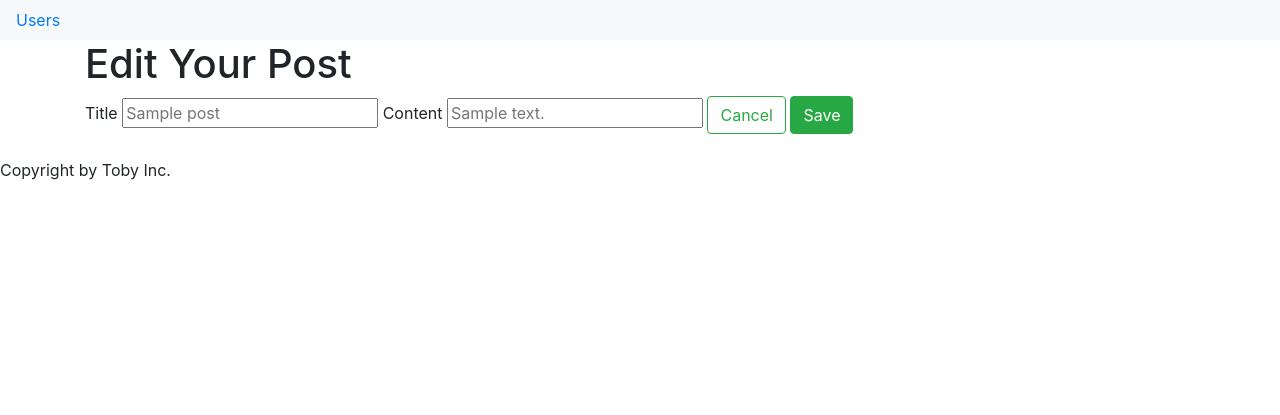
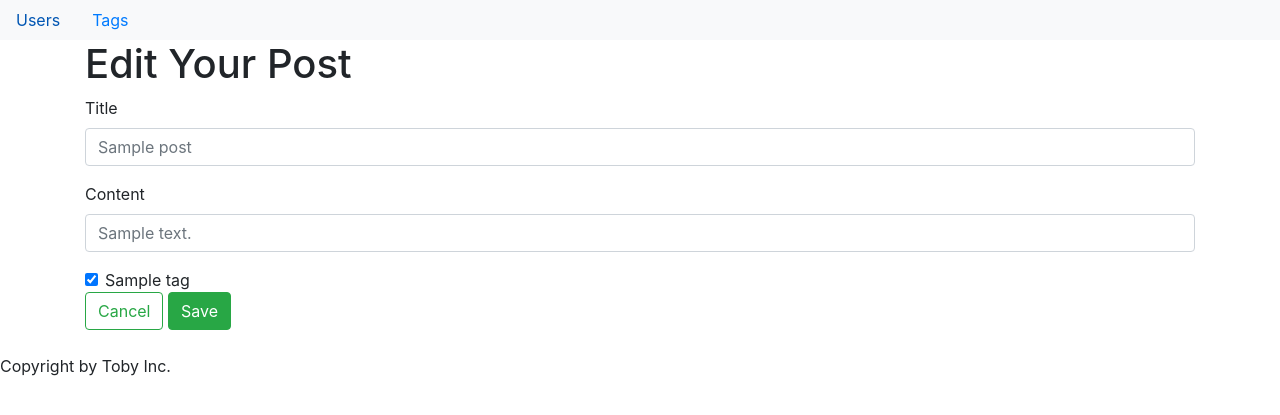
Before and after one commit to ConnorDieck/bogly, a Flask app: page /posts/1/edit in a window 1280 px wide. Shown: the top 415 px of the page. Run offline with Flask 2, Linux system fonts and the light colour scheme; tables that the repository leaves empty hold one stand-in row (values such as "Sample post"); some libraries are stand-ins or nearby versions.

Commit message:
Finished code other than tests. Need to determine how to delete models with dependencies

```diff
--- a/app.py
+++ b/app.py
@@ -1,7 +1,7 @@
 """Blogly application."""
 
-from flask import Flask, request, redirect, render_template
-from models import db, connect_db, User, Post
+from flask import Flask, request, redirect, render_template, flash
+from models import db, connect_db, User, Post, Tag, PostTag
 
 app = Flask(__name__)
 app.config['SQLALCHEMY_DATABASE_URI'] = 'postgresql:///blogly'
@@ -33,7 +33,7 @@ def list_users():
 def show_add_user():
     """Show an add form for users"""
 
-    return render_template("new-user.html")
+    return render_template("add-user.html")
 
 @app.route('/users/new', methods=["POST"])
 def process_add_user():
@@ -55,7 +55,7 @@ def show_user(user_id):
 
     user = User.query.get_or_404(user_id)
     posts = user.posts
-    return render_template("detail.html", user=user, posts=posts)
+    return render_template("user-detail.html", user=user, posts=posts)
 
 @app.route('/users/<int:user_id>/edit')
 def show_user_edit(user_id):
@@ -91,12 +91,13 @@ def delete_user(user_id):
     return redirect('/users')
 
 @app.route('/users/<int:user_id>/posts/new')
-def show_post_form(user_id):
+def add_post(user_id):
     """Shows form to add post for given user"""
 
     user = User.query.get_or_404(user_id)
+    tags = Tag.query.all()
 
-    return render_template("post-form.html", user=user)
+    return render_template("add-post.html", user=user, tags=tags)
 
 @app.route('/users/<int:user_id>/posts/new', methods=["POST"])
 def process_newpost(user_id):
@@ -104,8 +105,13 @@ def process_newpost(user_id):
 
     title = request.form["title"]
     content = request.form["content"]
+    tags = request.form.getlist("tags")
 
-    post = Post(title=title, content=content, user_id=user_id)
+    # Use .getlist() to extract list of tag ids from inputs with name "tags" and then form a list of associated tags
+    tag_ids = [int(num) for num in request.form.getlist("tags")]
+    tags = Tag.query.filter(Tag.id.in_(tag_ids)).all()
+
+    post = Post(title=title, content=content, user_id=user_id, tags=tags)
 
     db.session.add(post)
     db.session.commit()
@@ -118,15 +124,18 @@ def show_post(post_id):
 
     post = Post.query.get_or_404(post_id)
 
-    return render_template("post-detail.html", post=post)
+    tags = post.tags
+
+    return render_template("post-detail.html", post=post, tags=tags)
 
 @app.route('/posts/<int:post_id>/edit', methods=["GET"])
 def show_post_edit_form(post_id):
     """Show the edit page for a post"""
 
     post = Post.query.get_or_404(post_id)
+    tags = Tag.query.all()
 
-    return render_template("edit-post.html", post=post)
+    return render_template("edit-post.html", post=post, tags=tags)
 
 @app.route('/posts/<int:post_id>/edit', methods=["POST"])
 def edit_post(post_id):
@@ -140,17 +149,102 @@ def edit_post(post_id):
     post.title = title
     post.content = content
 
+    # Use .getlist() to extract list of tag ids from inputs with name "tags" and then form a list of associated tags
+    tag_ids = [int(num) for num in request.form.getlist("tags")]
+    tags = Tag.query.filter(Tag.id.in_(tag_ids)).all()
+
+    post.tags = tags
+
     db.session.commit()
 
     return redirect(f'/posts/{post_id}')
 
 @app.route('/posts/<int:post_id>/delete')
 def delete_post(post_id):
+    """Deletes given post"""
 
     post = Post.query.get_or_404(post_id)
 
     user_id = post.user.id
 
-    Post.query.filter(Post.id == post_id).delete()
+    # Currently no way to delete a post associated with a tag. If this is tried, flash an error message and redirect to the tag detail page
+    try:
+        Post.query.filter(Post.id == post_id).delete()
+        db.session.commit()
+    except:
+        flash('This post is associated with a tag(s). Try removing it from its posts and then deleting.')
+        return redirect(f'/posts/{post_id}')
+
+    return redirect(f'/users/{user_id}')
+
+@app.route('/tags')
+def show_tags():
+    """Shows all tags"""
+
+    tags = Tag.query.all()
+
+    return render_template('tags.html', tags=tags)
+
+@app.route('/tags/<int:tag_id>')
+def show_tag_detail(tag_id):
+    """Shows details of one tag"""
+
+    tag = Tag.query.get(tag_id)
+
+    return render_template('tag-detail.html', tag=tag)
+
+@app.route('/tags/new')
+def add_tag():
+    """Shows add tag form"""
+
+    tags = Tag.query.all()
+
+    return render_template('add-tag.html', tags=tags)
+
+@app.route('/tags/new', methods=["POST"])
+def process_tag_add():
+    """Sends new tag to the database and redirects to tag list"""
+
+    name = request.form["name"]
+
+    tag = Tag(name=name)
+
+    db.session.add(tag)
     db.session.commit()
-    return redirect(f'/users/{user_id}')
+
+    return redirect('/tags')
+
+@app.route('/tags/<int:tag_id>/edit')
+def edit_tag(tag_id):
+    """Shows edit tag form"""
+
+    tag = Tag.query.get(tag_id)
+
+    return render_template('edit-tag.html', tag=tag)
+
+@app.route('/tags/<int:tag_id>/edit', methods=["POST"])
+def process_tag_edit(tag_id):
+    """Processes edit tag form and redirects to tags list"""
+
+    name = request.form["name"]
+    tag = Tag.query.get(tag_id)
+
+    tag.name = name
+
+    db.session.commit()
+
+    return redirect('/tags')
+
+@app.route('/tags/<int:tag_id>/delete')
+def delete_tag(tag_id):
+    """Deletes given tag"""
+
+    # Currently no way to delete a tag associated with a post. If this is tried, flash an error message and redirect to the tag detail page
+    try:
+        Tag.query.filter(Tag.id == tag_id).delete()
+        db.session.commit()
+    except:
+        flash('This tag is associated with a post(s). Try removing it from its posts and then deleting.')
+        return redirect(f'/tags/{tag_id}')
+
+    return redirect(f'/tags/{tag_id}')
--- /dev/null
+++ b/static/css/styles.css
@@ -0,0 +1,17 @@
+.post-details {
+	font-style: italic;
+}
+
+.tags {
+	font-weight: bold;
+	/* margin: 1rem;
+	padding: 1rem; */
+}
+
+.tag-btn {
+	background-color: rgb(0, 123, 255);
+	border-radius: 2rem;
+	color: white;
+	font-size: .8rem;
+	padding: 1px;
+}
--- a/templates/base.html
+++ b/templates/base.html
@@ -7,8 +7,9 @@
   <script src="http://unpkg.com/jquery"></script>
 </head>
 <body>
-    <nav class="navbar avbar-expand-lg navbar-light bg-light">
-        <a href="/">Users</a>
+    <nav class="nav bg-light">
+        <a href="/" class="nav-link">Users</a>
+        <a href="/tags" class="nav-link">Tags</a>
     </nav>
 
     <main id="content">
--- a/templates/edit-post.html
+++ b/templates/edit-post.html
@@ -5,10 +5,25 @@
     <h1>Edit Your Post</h1>
 
     <form action="/posts/{{post.id}}/edit" method="POST">
-        <label for="title">Title</label>
-        <input type="text" name="title" placeholder="{{post.title}}">
-        <label for="content">Content</label>
-        <input type="text" name="content" placeholder="{{post.content}}">
+        <div class="form-group">
+            <label for="title">Title</label>
+            <input type="text" name="title" placeholder="{{post.title}}" class="form-control">
+        </div>
+        <div class="form-group">
+            <label for="content">Content</label>
+            <input type="text" name="content" placeholder="{{post.content}}" class="form-control">
+        </div>
+
+        <div class="form-check">
+            {% for tag in tags %}
+            <div>
+              <input class="form-check-input" type="checkbox" value="{{ tag.id }}" id="tag_{{ tag.id }}" {% if tag in post.tags %}checked{% endif %} name="tags">
+              <label class="form-check-label" for="tag_{{ tag.id }}">
+                {{ tag.name }}
+              </label>
+            </div>
+            {% endfor %}
+          </div>
 
         <a href="/posts/{{post.id}}" class="btn btn-outline-success">Cancel</a>
         <button class="btn btn-success">Save</button>
```
Also changed, not shown: models.py (+32 -1 lines), requirements.txt (+15 -0 lines), seed.py (+19 -2 lines), templates/add-post.html (added, +28 -0 lines), templates/add-tag.html (added, +15 -0 lines), templates/add-user.html (added, +34 -0 lines), templates/edit-tag.html (added, +17 -0 lines), templates/edit-user.html (+12 -6 lines), templates/new-user.html (deleted, +0 -20 lines), templates/post-detail.html (+11 -0 lines), templates/post-form.html (deleted, +0 -17 lines), templates/tag-detail.html (added, +21 -0 lines), templates/tags.html (added, +14 -0 lines), test_flask.py (+25 -8 lines), 1 more files.
